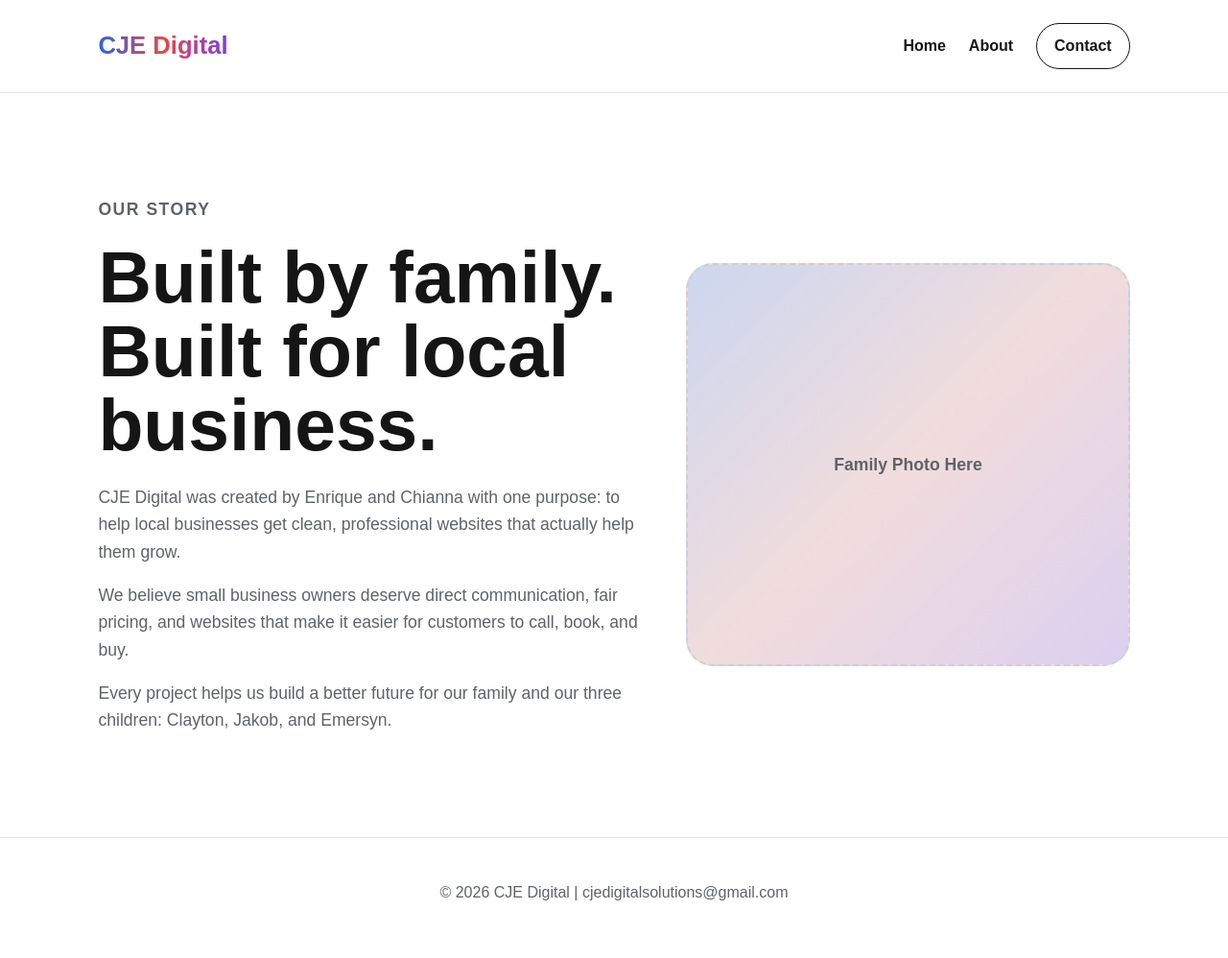
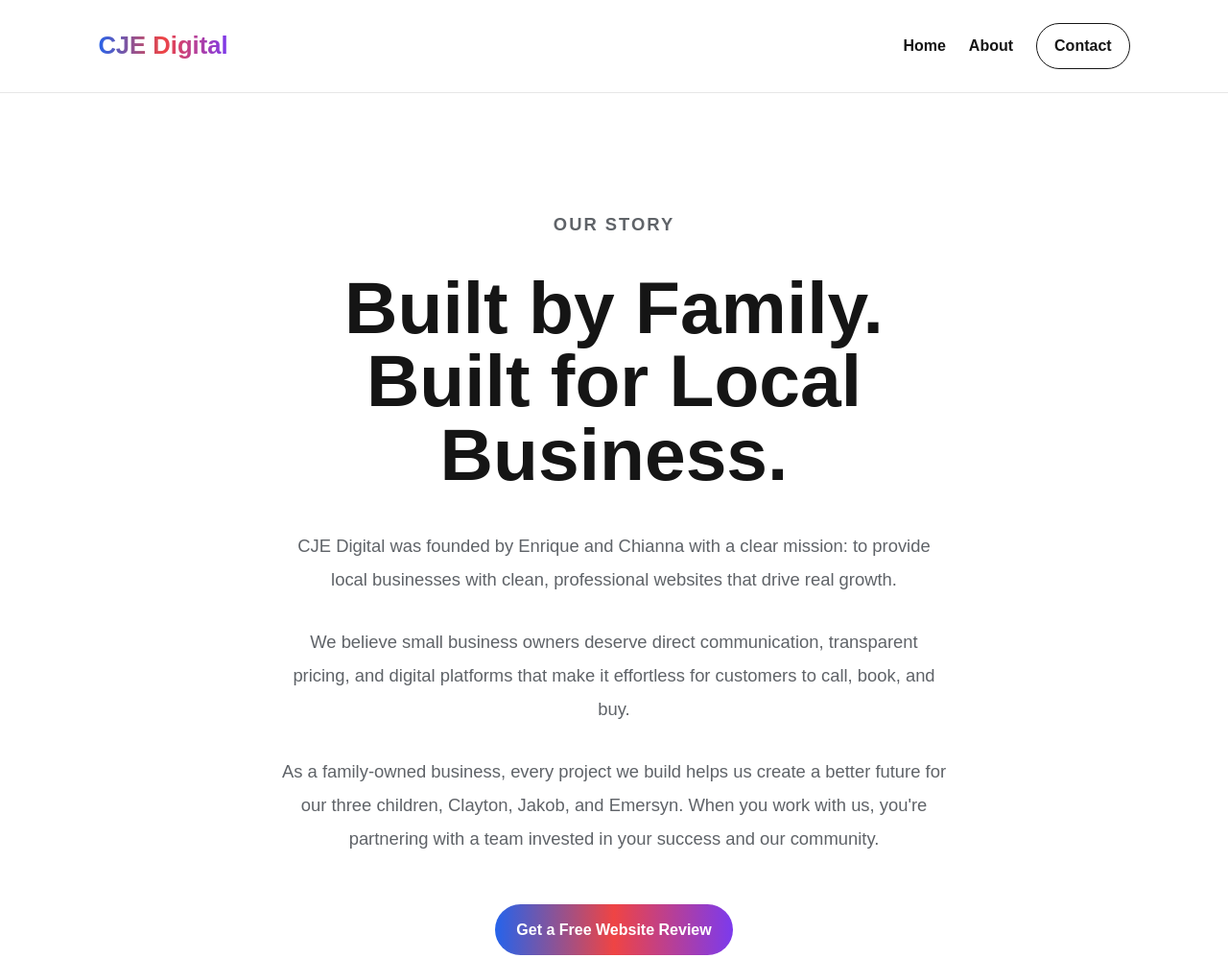
Before and after one commit to ejimenez22/cjedigital, a plain HTML site: page about.html in a window 1280 px wide. Shown: the top 998 px of the page at 96% size. Drawn offline with Linux system fonts and the light colour scheme.

Commit message:
updated about me

```diff
--- a/about.html
+++ b/about.html
@@ -9,6 +9,7 @@
 <body>
   <header class="site-header">
     <a href="index.html" class="logo">CJE Digital</a>
+
     <nav>
       <a href="index.html">Home</a>
       <a href="about.html">About</a>
@@ -17,26 +18,31 @@
   </header>
 
   <main>
-    <section class="page-section two-column">
-      <div>
-        <p class="eyebrow">Our story</p>
-        <h1>Built by family. Built for local business.</h1>
+    <section class="page-section about-page">
+      <p class="eyebrow">Our Story</p>
+
+      <h1>Built by Family. Built for Local Business.</h1>
+
       <p>
-          CJE Digital was created by Enrique and Chianna with one purpose:
-          to help local businesses get clean, professional websites that actually help them grow.
+        CJE Digital was founded by Enrique and Chianna with a clear mission:
+        to provide local businesses with clean, professional websites that drive real growth.
       </p>
+
       <p>
-          We believe small business owners deserve direct communication, fair pricing,
-          and websites that make it easier for customers to call, book, and buy.
+        We believe small business owners deserve direct communication, transparent pricing,
+        and digital platforms that make it effortless for customers to call, book, and buy.
       </p>
+
       <p>
-          Every project helps us build a better future for our family and our three children:
-          Clayton, Jakob, and Emersyn.
+        As a family-owned business, every project we build helps us create a better future
+        for our three children, Clayton, Jakob, and Emersyn. When you work with us,
+        you're partnering with a team invested in your success and our community.
       </p>
-      </div>
 
-      <div class="photo-placeholder">
-        <p>Family Photo Here</p>
+      <div class="about-cta">
+        <a href="contact.html" class="button primary">
+          Get a Free Website Review
+        </a>
       </div>
     </section>
   </main>
--- a/styles.css
+++ b/styles.css
@@ -77,8 +77,10 @@ nav a {
   color: var(--purple);
   font-weight: 800;
   text-transform: uppercase;
-  letter-spacing: 1.5px;
+  letter-spacing: 2px;
   font-size: 0.85rem;
+  text-align: center;
+  margin-bottom: 15px;
 }
 
 h1 {
@@ -167,28 +169,29 @@ h3 {
 }
 
 .page-section {
-  padding: 90px 8%;
+  padding: 120px 8%;
 }
 
-.two-column {
-  display: grid;
-  grid-template-columns: 1.1fr 0.9fr;
-  gap: 48px;
-  align-items: center;
+.about-page {
+  max-width: 900px;
+  margin: auto;
+  text-align: center;
 }
 
-.photo-placeholder {
-  min-height: 420px;
-  border-radius: 28px;
-  background:
-    linear-gradient(135deg, rgba(37, 99, 235, 0.18), rgba(239, 68, 68, 0.12), rgba(124, 58, 237, 0.18)),
-    #f1f1f1;
-  border: 2px dashed #cfcfcf;
-  display: flex;
-  align-items: center;
-  justify-content: center;
+.about-page h1 {
+  margin-bottom: 40px;
+}
+
+.about-page p {
+  max-width: 750px;
+  margin: 0 auto 30px;
+  font-size: 1.15rem;
   color: var(--gray);
-  font-weight: 800;
+  line-height: 1.9;
+}
+
+.about-cta {
+  margin-top: 50px;
 }
 
 .contact-section {
@@ -246,12 +249,11 @@ footer {
   }
 
   .service-grid,
-  .two-column,
   .contact-section {
     grid-template-columns: 1fr;
   }
 
-  .photo-placeholder {
-    min-height: 300px;
+  .page-section {
+    padding: 80px 8%;
   }
 }
```
Lines whose indentation alone changed are shown as unchanged.
